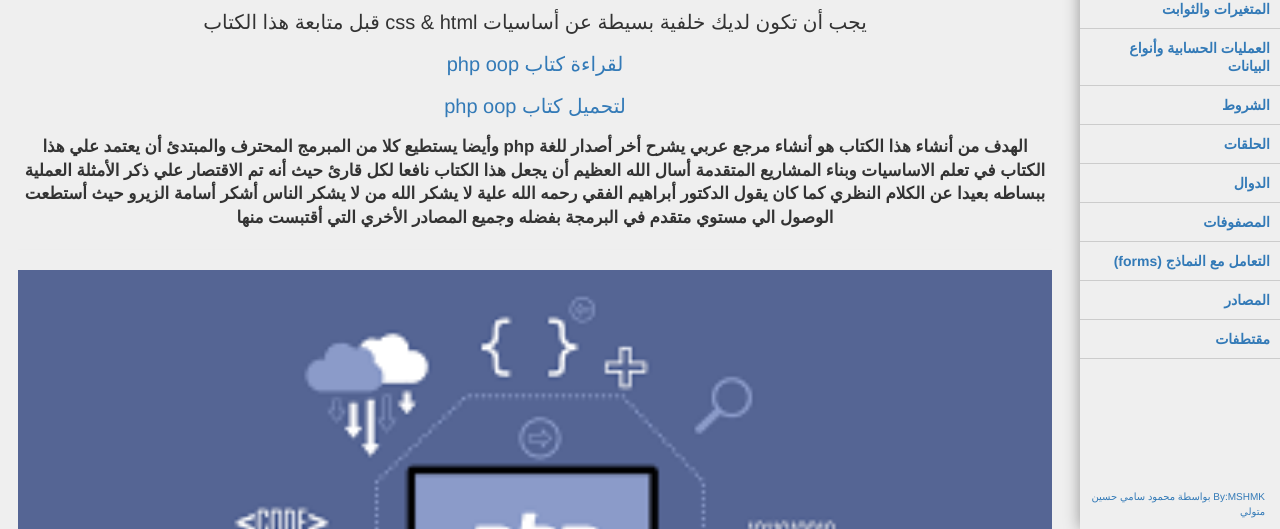
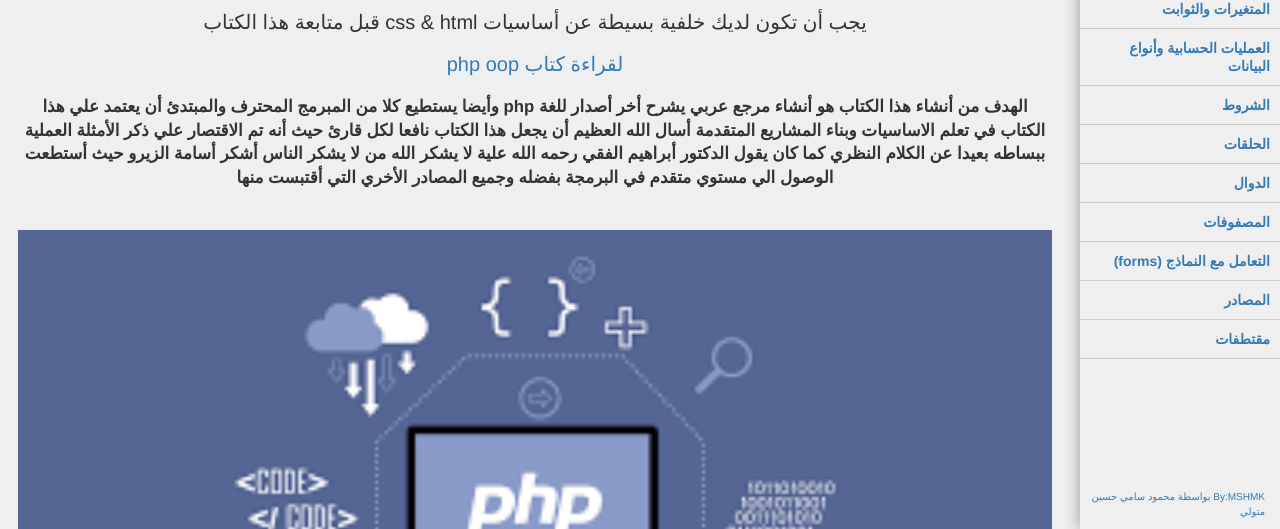
Before and after one commit to mahmoudsamyhosein/php-liones, a plain HTML site: page index.html in a window 1280 px wide. Shown: the part 271-800 px from the top of the page. Drawn offline with Linux system fonts and the light colour scheme.

Commit message:
Update index.html

```diff
--- a/index.html
+++ b/index.html
@@ -47,9 +47,7 @@
 					لقراءة كتاب
 					php oop </a> </h2>
 				<h2>
-				<a
-					href="https://scriptaty.com/shop/item/37be47/%D9%83%D8%AA%D8%A7%D8%A8-%D9%84%D8%B4%D8%B1%D8%AD-%D8%A7%D9%84%D8%A8%D8%B1%D9%85%D8%AC%D8%A9-%D9%83%D8%A7%D8%A6%D9%86%D9%8A%D8%A9-%D8%A7%D9%84%D8%AA%D9%88%D8%AC%D8%A9-%D9%84%D8%BA%D8%A9-php">لتحميل
-					كتاب php oop</a>
+
 				</h2>
 				<p class="lead">
 					الهدف من أنشاء هذا الكتاب هو أنشاء مرجع عربي يشرح أخر أصدار للغة php
```
